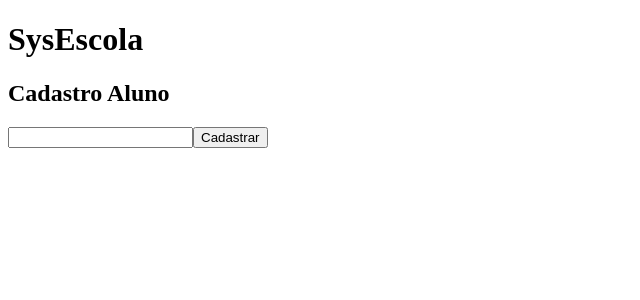
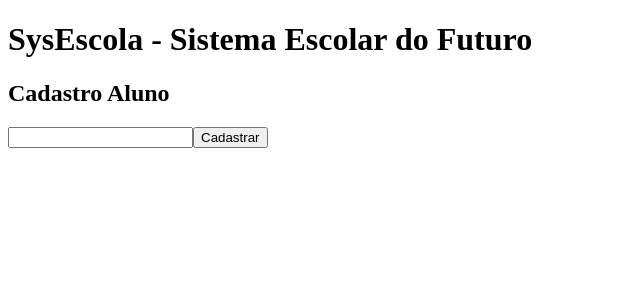
Before and after one commit to guilhermepadilha/estudo-angular, an Angular app in the folder sys-escola/: page / in a window 1280 px wide. Shown: the top 300 px of the page, without its empty margins (0-640 px from the left). Built offline with nearby package versions, Linux system fonts and the light colour scheme.

Commit message:
foi realizada a alteração do nome do sistema escolar

```diff
--- a/sys-escola/src/app/app.component.html
+++ b/sys-escola/src/app/app.component.html
@@ -1,2 +1,2 @@
-<h1>SysEscola</h1>
+<h1>SysEscola - Sistema Escolar do Futuro</h1>
 <cadastro-aluno></cadastro-aluno>
```
